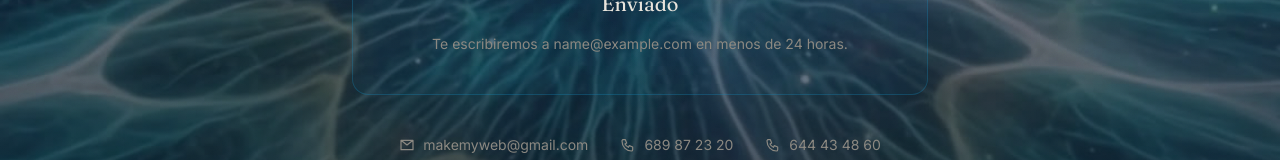
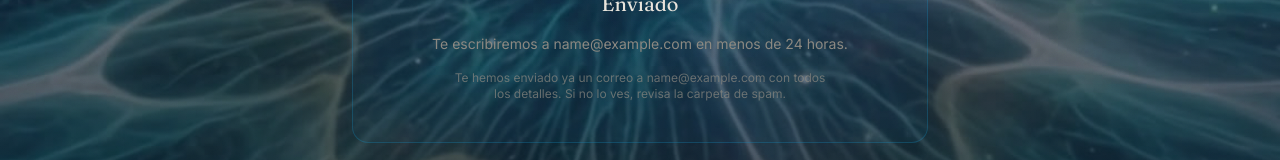
Before and after one commit to maringetafee/claude, a React (Vite) app in the folder makemyweb-eye/: page / in a window 1280 px wide. Both pictures are taken after typing "name@example.com" into the empty fields and a click on the button "Pide tu presupuesto". Shown: the part 8258-8418 px from the top of the page. Built offline with nearby package versions, Linux system fonts and the light colour scheme; no server answers.

Commit message:
Mention the confirmation email and spam folder on the sent state

```diff
--- a/makemyweb-eye/src/components/Contact.tsx
+++ b/makemyweb-eye/src/components/Contact.tsx
@@ -135,6 +135,10 @@ export function Contact() {
                 <p className="text-sm text-stone">
                   Te escribiremos a {email} en menos de 24 horas.
                 </p>
+                <p className="max-w-sm text-xs text-stone/70">
+                  Te hemos enviado ya un correo a {email} con todos los
+                  detalles. Si no lo ves, revisa la carpeta de spam.
+                </p>
               </motion.div>
             )}
           </AnimatePresence>
```
